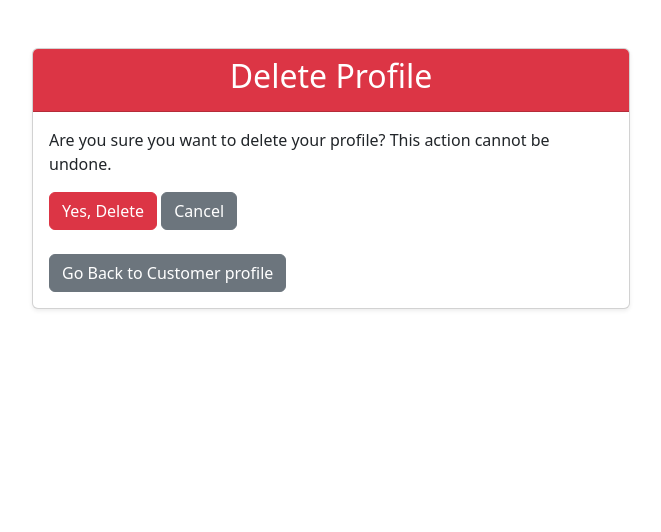
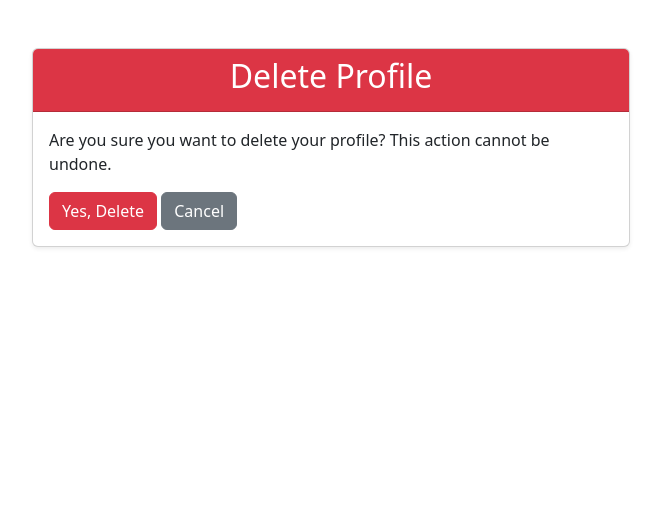
Before and after one commit to VinaySinghChaudhary1/Household_Services_MAD_Project, a Flask app: page /delete_profile/10/ in a window 1280 px wide. Shown: the part 78-610 px from the top of the page, without its empty margins (309-970 px from the left). Run offline with Flask 3, Linux system fonts and the light colour scheme; a user stored in the database is signed in.

Commit message:
more modification done on profile and Service Request

```diff
--- a/main.py
+++ b/main.py
@@ -360,7 +360,6 @@ def edit_profile(user_id):
 
     return render_template('profile/edit_profile.html', user=user)
 
-
 @app.route('/delete_profile/<int:user_id>/', methods=['GET', 'POST'])
 def delete_profile(user_id):
     user = User.query.get_or_404(user_id)
@@ -601,14 +600,18 @@ def confirm_delete_service(service_id):
 # -- Service Requests (Dashboard, Create, Edit, Delete) --
 @app.route('/service_requests', methods=['GET'])
 def view_service_requests():
-    if session.get('role') == 'customer':
-        service_requests = ServiceRequest.query.filter_by(user_id=session['user_id']).filter(ServiceRequest.status.in_(['pending', 'accepted'])).all()
-        service_history = ServiceRequest.query.filter_by(user_id=session['user_id']).filter(ServiceRequest.status.in_(['completed', 'returned'])).all()
-    elif session.get('role') == 'supplier':
-        service_requests = ServiceRequest.query.filter_by(supplier_id=session['user_id']).filter(ServiceRequest.status.in_(['pending', 'accepted'])).all()
-        service_history = ServiceRequest.query.filter_by(supplier_id=session['user_id']).filter(ServiceRequest.status.in_(['completed', 'returned'])).all()
+    user_id = session.get('user_id')
+    role = session.get('role')
+    if role == 'customer':
+        # Fetch ongoing service requests and service history for the customer
+        service_requests = ServiceRequest.query.filter_by(user_id=user_id).filter(ServiceRequest.status.in_(['pending', 'accepted'])).all()
+        service_history = ServiceRequest.query.filter_by(user_id=user_id).filter(ServiceRequest.status.in_(['completed', 'returned'])).all()
+    elif role == 'supplier':
+        # Fetch ongoing service requests and service history for the supplier
+        service_requests = ServiceRequest.query.join(Service).filter(Service.supplier_id == user_id).filter(ServiceRequest.status.in_(['pending', 'accepted'])).all()
+        service_history = ServiceRequest.query.join(Service).filter(Service.supplier_id == user_id).filter(ServiceRequest.status.in_(['completed', 'returned'])).all()
     else:
-        # Admin view
+        # Admin view: Fetch all ongoing service requests and service history
         service_requests = ServiceRequest.query.filter(ServiceRequest.status.in_(['pending', 'accepted'])).all()
         service_history = ServiceRequest.query.filter(ServiceRequest.status.in_(['completed', 'returned'])).all()
     return render_template('service_requests/service_requests.html', service_requests=service_requests, service_history=service_history)
--- a/templates/profile/delete_profile.html
+++ b/templates/profile/delete_profile.html
@@ -18,16 +18,6 @@ Delete Profile
                         <button type="submit" class="btn btn-danger">Yes, Delete</button>
                         <a href="{{ url_for('profile') }}" class="btn btn-secondary">Cancel</a>
                     </form>
-                        <!-- Go Back Button -->
-                    <div class="mt-4">
-                        {% if session.get('role') == 'supplier' %}
-                            <a href="{{ url_for('profile') }}" class="btn btn-secondary">Go Back to Supplier profile</a>
-                        {% elif session.get('role') == 'customer' %}
-                            <a href="{{ url_for('profile') }}" class="btn btn-secondary">Go Back to Customer profile</a>
-                        {% elif session.get('role') == 'admin' %}
-                            <a href="{{ url_for('profile') }}" class="btn btn-secondary">Go Back to Admin profile</a>
-                        {% endif %}
-                    </div>
                 </div>
             </div>
         </div>
--- a/templates/service_requests/service_requests.html
+++ b/templates/service_requests/service_requests.html
@@ -59,7 +59,7 @@ Service Requests
                                     </form>
                                 {% endif %}
 
-                                {% if session.get('role') == 'admin' or (session.get('role') == 'customer' and session.get('user_id') == request.user_id) %}
+                                {% if session.get('role') == 'admin' or session.get('role') == 'supplier' or (session.get('role') == 'customer' and session.get('user_id') == request.user_id) %}
                                     <form action="{{ url_for('delete_service_request', service_request_id=request.service_request_id) }}" method="POST" onsubmit="return confirm('Are you sure you want to delete this service request?');">
                                         <button type="submit" class="btn btn-danger mt-2">Delete</button>
                                     </form>
```
Also changed, not shown: templates/profile/edit_profile.html (+0 -11 lines), instance/database.sqlite3.
